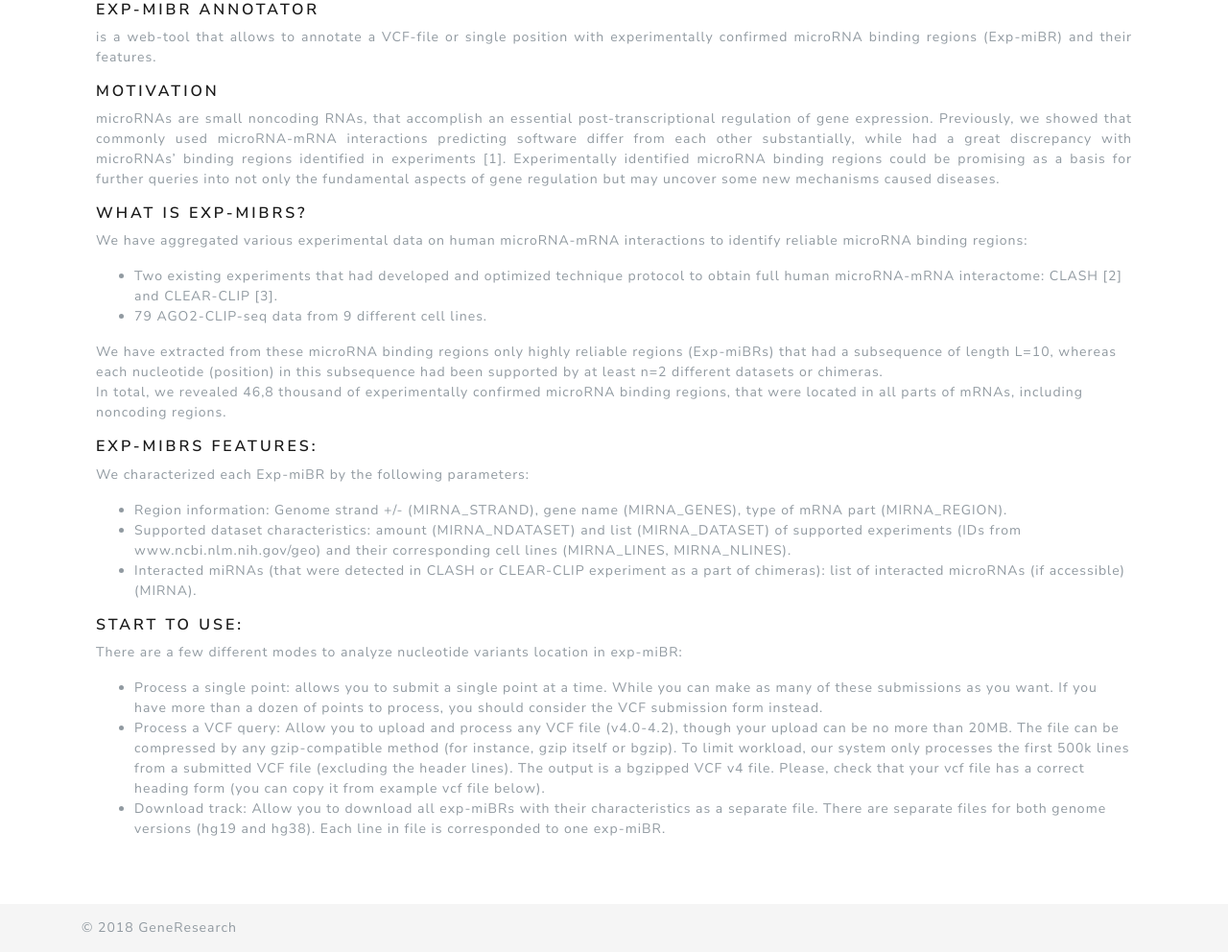
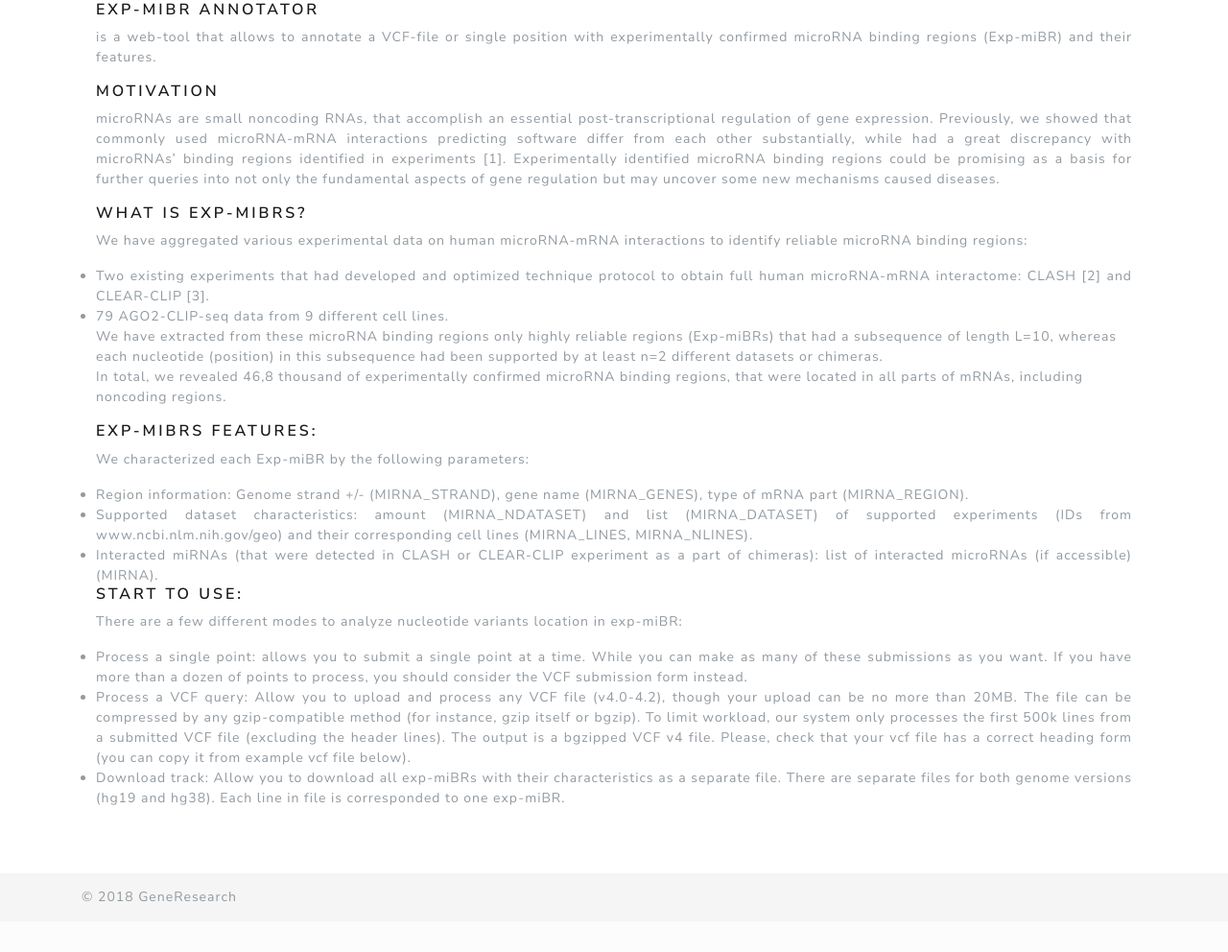
Before and after one commit to skoblov-lab/generesearch, a Django app: page /services/mirna/ in a window 1280 px wide. Shown: the part 223-1215 px from the top of the page at 96% size. After the commit the page ends 1163 px from the top, so only its background shows below. Run offline with Django 3.2, Linux system fonts and the light colour scheme; parts of the project's set-up code (start-up, migrations or seed data) failed here and were passed over; some libraries are stand-ins or nearby versions.

Commit message:
Fix tags in miRNA about page, part1

```diff
--- a/templates/mirna_about.html
+++ b/templates/mirna_about.html
@@ -11,48 +11,51 @@
     binding regions identified in experiments [1]. Experimentally identified microRNA binding regions
     could be promising as a basis for further queries into not only the fundamental aspects of gene
     regulation but may uncover some new mechanisms caused diseases.
- </p>
+</p>
 
 <h5>What is exp-miBRs?</h5>
 <p class="text-justify"> We have aggregated various experimental data on human microRNA-mRNA
     interactions to identify reliable microRNA binding regions:
-<ul>
-    <li>Two existing experiments that had developed and optimized technique protocol to obtain
+</p>
+<ul class="list-group">
+    <li class="text-justify">Two existing experiments that had developed and optimized technique protocol to obtain
         full human microRNA-mRNA interactome: CLASH [2] and CLEAR-CLIP [3]. </li>
-    <li>79 AGO2-CLIP-seq data from 9 different cell lines.</li>
+    <li class="text-justify">79 AGO2-CLIP-seq data from 9 different cell lines.</li>
 </ul>
-We have extracted from these microRNA binding regions only highly reliable regions (Exp-miBRs) that
+<p>We have extracted from these microRNA binding regions only highly reliable regions (Exp-miBRs) that
 had a subsequence of length L=10, whereas each nucleotide (position) in this subsequence had been supported
 by at least n=2 different datasets or chimeras. <br>
 In total, we revealed 46,8 thousand of experimentally confirmed microRNA binding regions,
-that were located in all parts of mRNAs, including noncoding regions. </p>
+that were located in all parts of mRNAs, including noncoding regions.
+</p>
 
 <h5>Exp-miBRs features:</h5>
 <p class="text-justify"> We characterized each Exp-miBR by the following parameters:
-<ul>
-    <li><b>Region information:</b> Genome strand +/- (MIRNA_STRAND), gene name (MIRNA_GENES),
+</p>
+<ul class="list-group">
+    <li class="text-justify"><b>Region information:</b> Genome strand +/- (MIRNA_STRAND), gene name (MIRNA_GENES),
              type of mRNA part (MIRNA_REGION).</li>
-    <li><b>Supported dataset characteristics:</b> amount (MIRNA_NDATASET) and list (MIRNA_DATASET)
+    <li class="text-justify"><b>Supported dataset characteristics:</b> amount (MIRNA_NDATASET) and list (MIRNA_DATASET)
         of supported experiments (IDs from www.ncbi.nlm.nih.gov/geo) and their corresponding cell
         lines (MIRNA_LINES, MIRNA_NLINES).</li>
-    <li><b>Interacted miRNAs</b> (that were detected in CLASH or CLEAR-CLIP experiment as a part of chimeras):
+    <li class="text-justify"><b>Interacted miRNAs</b> (that were detected in CLASH or CLEAR-CLIP experiment as a part of chimeras):
         list of interacted microRNAs (if accessible) (MIRNA).</li>
 </ul>
-</p>
 
 <h5>Start to use:</h5>
 <p class="text-justify">There are a few different modes to analyze nucleotide variants location in exp-miBR:
-<ul>
-    <li><b>Process a single point:</b> allows you to submit a single point at a time.
+</p>
+<ul class="list-group">
+    <li class="text-justify"><b>Process a single point:</b> allows you to submit a single point at a time.
         While you can make as many of these submissions as you want. If you have more than a dozen of
         points to process, you should consider the VCF submission form instead.</li>
-    <li><b>Process a VCF query:</b> Allow you to upload and process any VCF file (v4.0-4.2),
+    <li class="text-justify"><b>Process a VCF query:</b> Allow you to upload and process any VCF file (v4.0-4.2),
         though your upload can be no more than 20MB. The file can be compressed by any gzip-compatible
         method (for instance, gzip itself or bgzip). To limit workload, our system only processes the
         first 500k lines from a submitted VCF file (excluding the header lines).
         The output is a bgzipped VCF v4 file. Please, check that your vcf file has a correct
         heading form (you can copy it from example vcf file below).</li>
-    <li><b>Download track:</b> Allow you to download all exp-miBRs with their characteristics as a
+    <li class="text-justify"><b>Download track:</b> Allow you to download all exp-miBRs with their characteristics as a
         separate file. There are separate files for both genome versions (hg19 and hg38).
         Each line in file is corresponded to one exp-miBR.</li>
-</ul></p>
+</ul>
```
